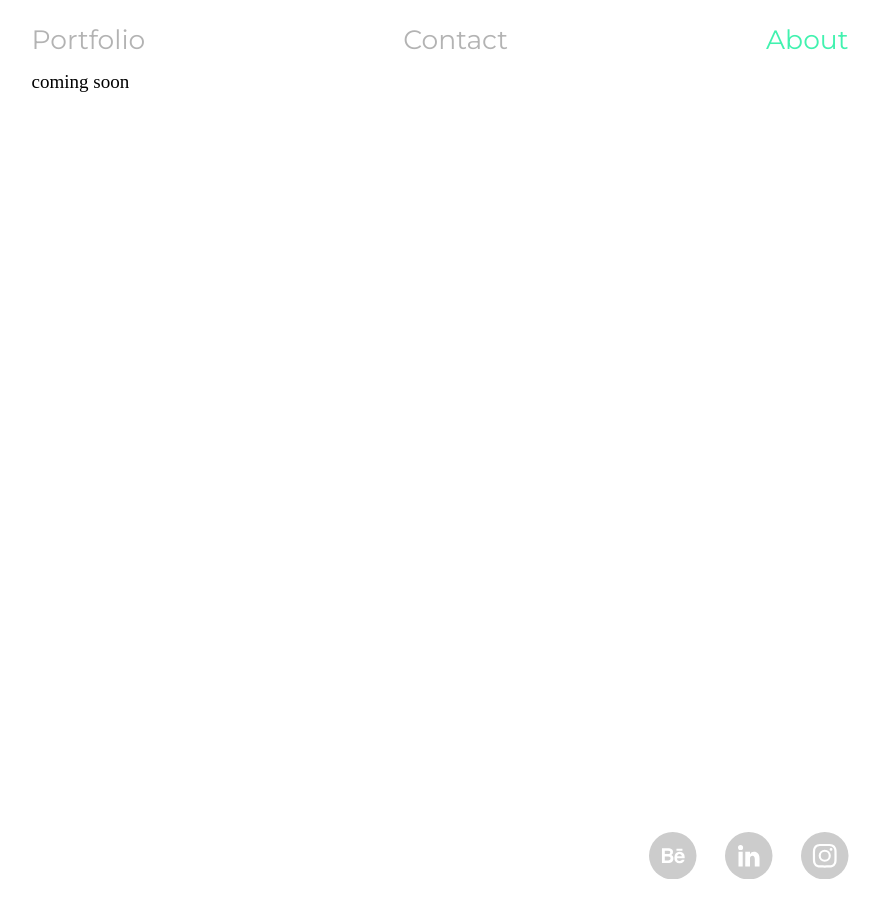
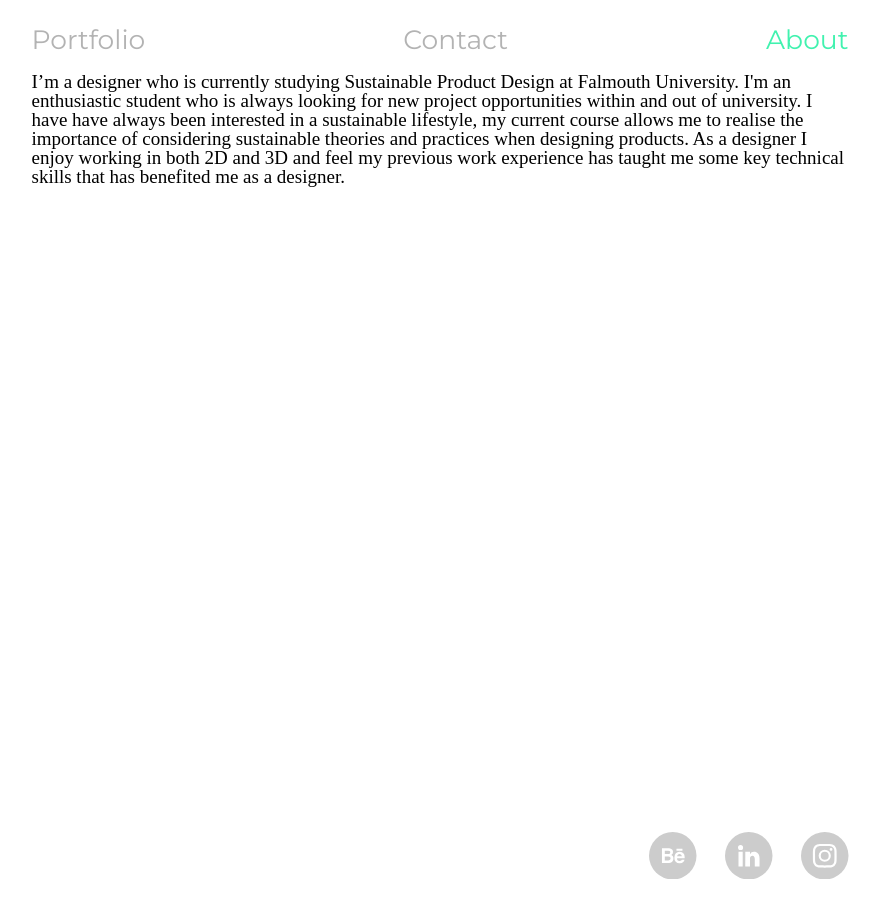
Before and after one commit to Elunn/elliot-lunn-old-portfolio, a Jekyll site: the page built from about.html, in a window 1280 px wide. Shown: the whole page, without its empty margins (200-1080 px from the left). Built offline with Jekyll 4.4.1, drawn with Linux system fonts in a browser that asks for light colours; nearby versions of some CDN libraries; Markdown is read by kramdown in place of the engine named in the settings.

Commit message:
About text

```diff
--- a/about.html
+++ b/about.html
@@ -2,4 +2,7 @@
 layout: default
 ---
 
-<h1>coming soon</h1>
+<p>I’m a designer who is currently studying Sustainable Product Design at Falmouth University. I'm an enthusiastic student who is always looking for new project opportunities within and out of university.
+
+I have have always been interested in a sustainable lifestyle, my current course allows me to realise the importance of considering sustainable theories and practices when designing products.
+As a designer I enjoy working in both 2D and 3D and feel my previous work experience has taught me some key technical skills that has benefited me as a designer.</p>
```
